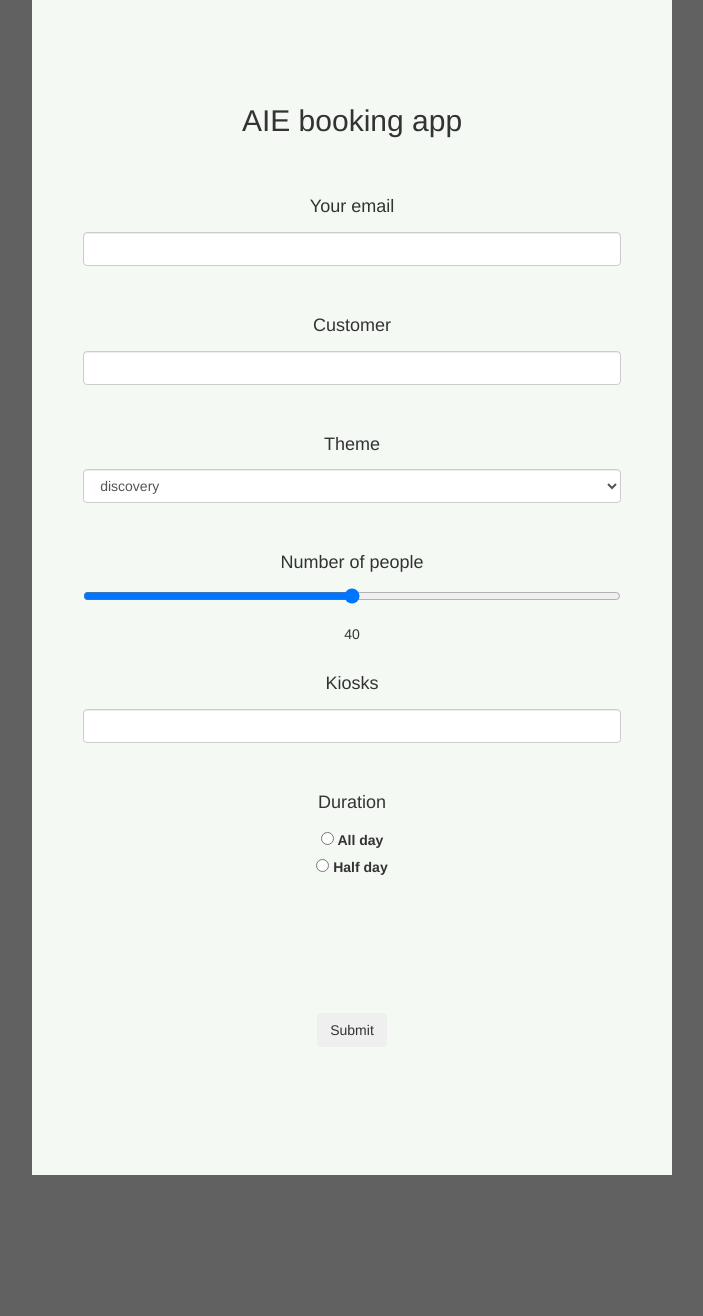
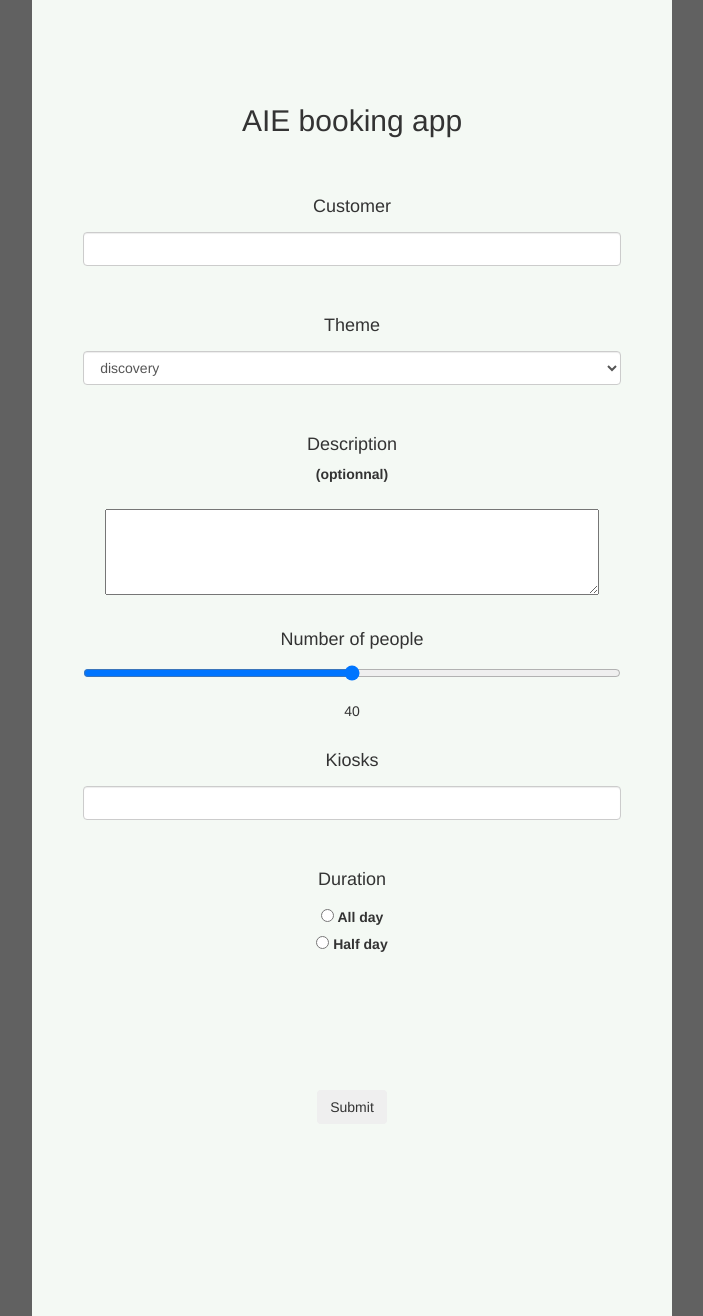
Before and after one commit to bendedi/booking_app, a Django app: template booking_tool/templates/booking_tool/index.html in a window 1280 px wide. Shown: the whole page, without its empty margins (288-991 px from the left). Before the commit the page ends 1175 px from the top, so only its background shows below. Run offline with Django 3.2, Linux system fonts and the light colour scheme; the template is opened without the code that fills it, so the values that code supplies are empty; some libraries are stand-ins or nearby versions.

Commit message:
formulaire final 1

```diff
--- a/booking_tool/static/style.css
+++ b/booking_tool/static/style.css
@@ -2,13 +2,15 @@ article
 {
 	text-align: center;
 	padding-top: 5%;
-	padding-bottom: 10%;
+	padding-bottom: 15%;
 	background-color: #f4f9f4 ;
 	width: 50%;
 	margin-left: auto;
 	margin-right: auto;
 	padding-left: 4%;
 	padding-right:4%;
+	overflow: scroll;
+	font-weight: normal;
 }
 body {
 background-color: #616161;
@@ -16,3 +18,6 @@ background-color: #616161;
 .radio1{
 	height: 15em;
 }
+#description{
+	width: 92%;
+}
--- a/booking_tool/templates/booking_tool/index.html
+++ b/booking_tool/templates/booking_tool/index.html
@@ -19,12 +19,6 @@
                 </h2>
                 <br>
                 <br>
-                <label for="contact">
-                    <h4>Your email</h4>
-                </label>
-                <br>
-                <input  class="form-control" type="email" name="contact" required><br>
-                <br>
                 <label for="customer">
                     <h4>Customer</h4>
                 </label>
@@ -41,6 +35,14 @@
                     <option value="wswp">WSWP</option>
                     <option value="D_Day">D Day</option>
                 </select>
+                <br>
+                <br>
+                <label for="description">
+                    <h4>Description</h4> (optionnal)
+                </label>
+                <br>
+                <br>
+                <textarea rows="4" id="description"></textarea>
                 <br>
                 <br>
                 <label for="number">
```
Lines whose indentation alone changed are shown as unchanged.
